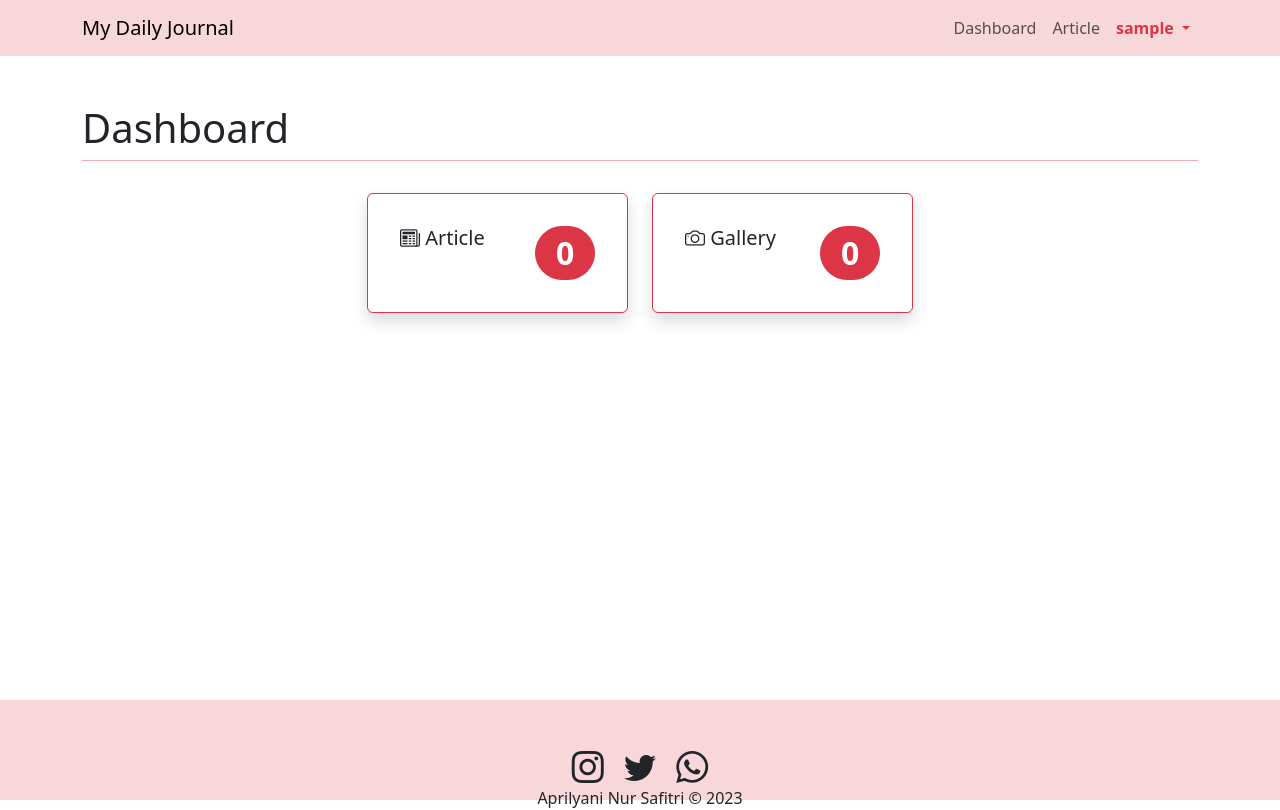
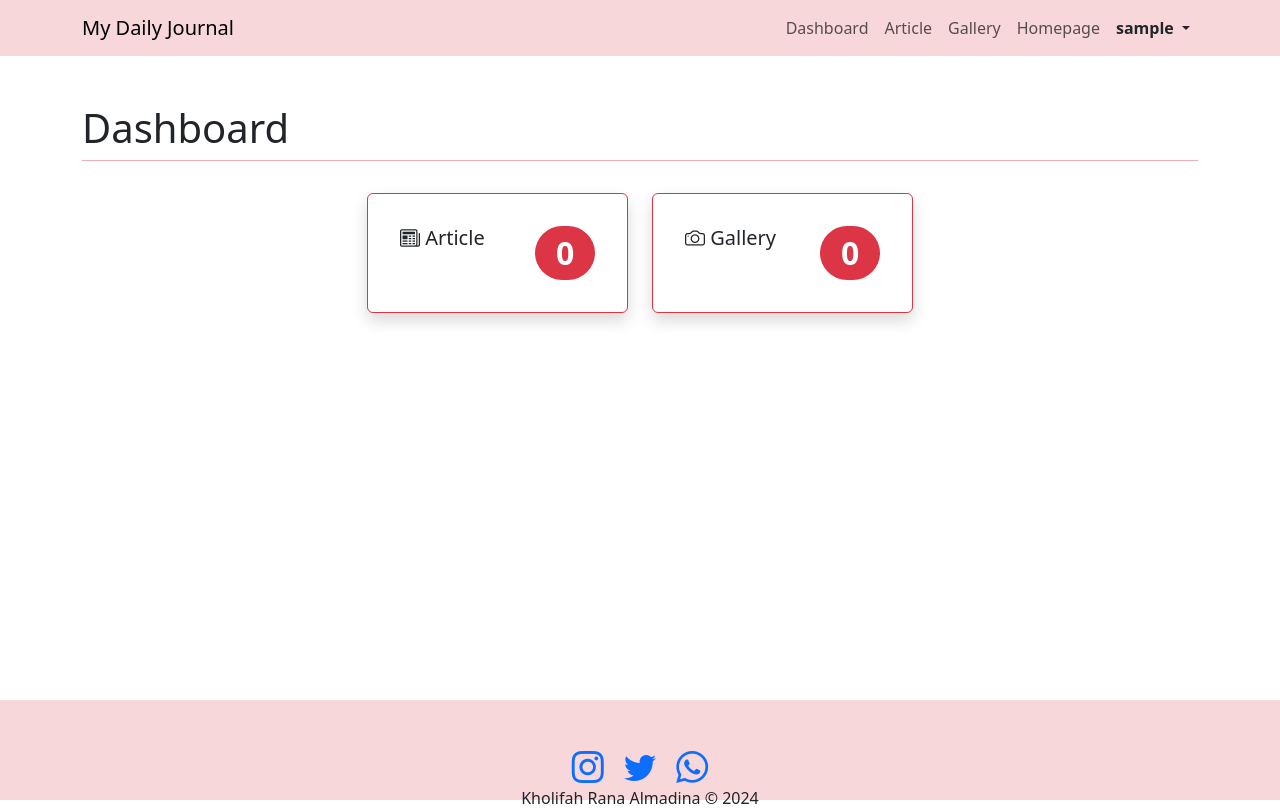
Before and after one commit to queenarossa/dailyjournal, a PHP site: page /admin.php in a window 1280 px wide. Run offline with PHP 8.4, Linux system fonts and the light colour scheme; the visitor is signed in with stand-in values (Sample User, id 1); data that the repository does not hold is empty.

Commit message:
Update admin.php

```diff
--- a/admin.php
+++ b/admin.php
@@ -6,6 +6,7 @@ include "koneksi.php";
 //check jika belum ada user yang login arahkan ke halaman login
 if (!isset($_SESSION['username'])) {
 	header("location:login.php");
+    exit(); // Ensure no further code is executed after the redirect
 }
 ?>
 
@@ -67,11 +68,18 @@ if (!isset($_SESSION['username'])) {
             <li class="nav-item">
                 <a class="nav-link" href="admin.php?page=article">Article</a>
             </li>
+            <li class="nav-item">
+                <a class="nav-link" href="admin.php?page=gallery">Gallery</a>
+            </li>
+            <li class="nav-item">
+                    <a class="nav-link" href="http://queenajournal.free.nf">Homepage</a>
+                </li>
             <li class="nav-item dropdown">
-                <a class="nav-link dropdown-toggle text-danger fw-bold" href="#" role="button" data-bs-toggle="dropdown" aria-expanded="false">
-                    <?= $_SESSION['username']?>
-                </a>
-                <ul class="dropdown-menu">
+            <a class="nav-link dropdown-toggle text-dark fw-bold" href="#" role="button" data-bs-toggle="dropdown" aria-expanded="false">
+                  <?= $_SESSION['username']?>
+                  </a>
+                  <ul class="dropdown-menu">
+                    <li><a class="dropdown-item" href="admin.php?page=profile">Profile <?=$_SESSION['username']?> </a></li>
                     <li><a class="dropdown-item" href="logout.php">Logout</a></li>
                 </ul>
             </li>
@@ -81,7 +89,7 @@ if (!isset($_SESSION['username'])) {
     </nav>
     <!-- nav end -->
     <!-- content begin -->
-<section id="content" class="p-5">
+    <section id="content" class="p-5">
     <div class="container">
         <?php
         if(isset($_GET['page'])){
@@ -98,21 +106,21 @@ if (!isset($_SESSION['username'])) {
         ?>
     </div>
 </section>
-<!-- content end -->
+    <!-- content end -->
     <!-- footer begin -->
     <footer class="text-center p-5 bg-danger-subtle">
     <div>
         <a href="https://www.instagram.com/udinusofficial"
-        ><i class="bi bi-instagram h2 p-2 text-dark"></i
+          ><i class="bi bi-instagram h2 p-2"></i
         ></a>
         <a href="https://twitter.com/udinusofficial"
-        ><i class="bi bi-twitter h2 p-2 text-dark"></i
+          ><i class="bi bi-twitter h2 p-2"></i
         ></a>
-        <a href="https://wa.me/+62812685577"
-        ><i class="bi bi-whatsapp h2 p-2 text-dark"></i
+        <a href="https://wa.me/+6285290173763"
+          ><i class="bi bi-whatsapp h2 p-2"></i
         ></a>
     </div>
-    <div>Aprilyani Nur Safitri &copy; 2023</div>
+    <div>Kholifah Rana Almadina &copy; 2024</div>
     </footer>
     <!-- footer end -->
     <script
```
